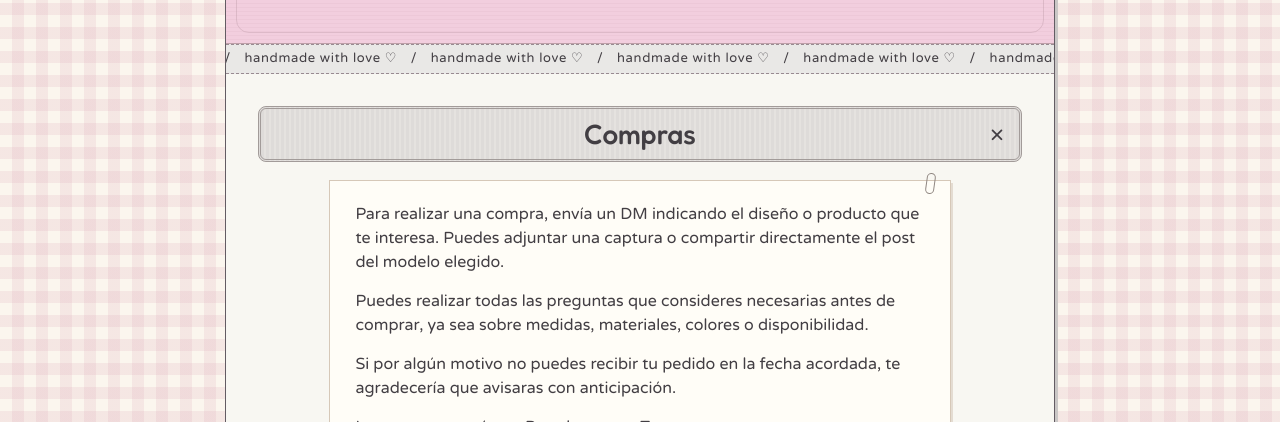
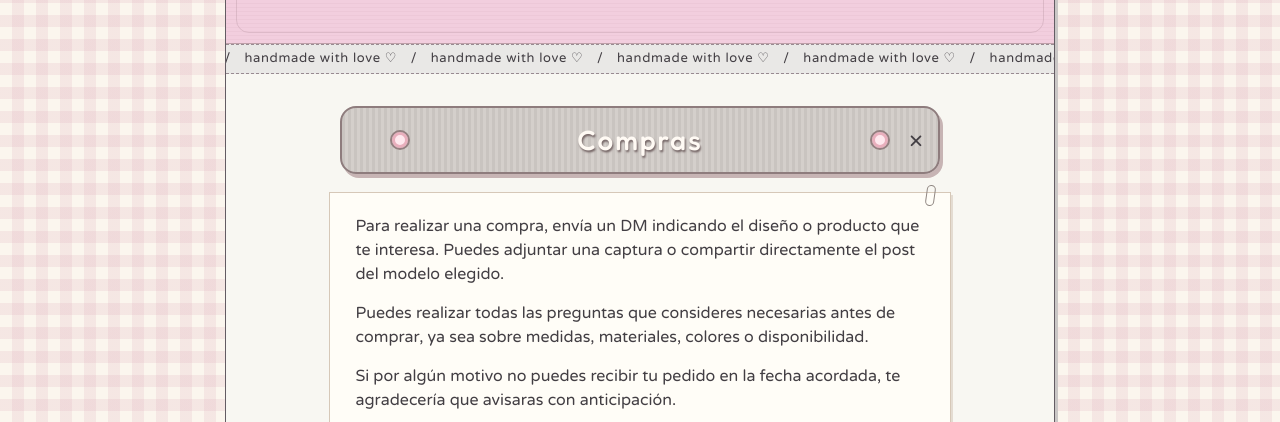
Before and after one commit to C-Daniel-Y/web_cony, a plain HTML site: page index.html in a window 1280 px wide. Both pictures are taken after a click on the button "Compras". Shown: the part 378-800 px from the top of the page. Drawn offline with Linux system fonts and the light colour scheme.

Commit message:
Actualizar cabeceras de información

```diff
--- a/index.html
+++ b/index.html
@@ -10,7 +10,7 @@
   <title>Madoi's Charms | Llaveritos hechos a mano</title>
   <link rel="icon" href="assets/mascota.svg">
   <link rel="stylesheet" href="https://fonts.googleapis.com/css2?family=Varela+Round&amp;display=swap">
-  <link rel="stylesheet" href="style.css?v=marco-ajustado">
+  <link rel="stylesheet" href="style.css?v=cabecera-info">
 </head>
 <body>
   <svg class="icon-library" aria-hidden="true" xmlns="http://www.w3.org/2000/svg"><defs>
@@ -47,7 +47,7 @@
       </div>
     </div>
     <section id="info" aria-labelledby="info-title" hidden>
-      <div class="info-head"><h2 id="info-title"></h2><button id="close" aria-label="Cerrar información">×</button></div>
+      <div class="info-head"><span class="info-dot" aria-hidden="true"></span><h2 id="info-title"></h2><span class="info-dot" aria-hidden="true"></span><button id="close" aria-label="Cerrar información">×</button></div>
       <div id="copy"></div>
     </section>
     <section class="album" aria-labelledby="gallery-title">
--- a/style.css
+++ b/style.css
@@ -152,7 +152,33 @@ footer{text-align:center;padding:6px}
 nav{gap:9px}nav button{flex-direction:column;gap:5px;padding:9px 4px;font-family:Fredoka,sans-serif;line-height:1.15;min-height:65px}
 nav button svg{border:1px solid #b4a4a5;background:var(--paper);border-radius:50%;width:26px;height:26px;padding:4px}
 nav button:first-child{background:#f5d9df}nav button:nth-child(2){background:#f6efdc}
-.info-head{background:repeating-linear-gradient(90deg,#dedbd9 0 3px,#e5e2df 3px 5px);border:3px double #a29b99}
+.info-head{
+  display:grid;
+  grid-template-columns:20px minmax(0,1fr) 20px;
+  align-items:center;
+  gap:clamp(6px,2vw,18px);
+  max-width:600px;
+  margin:auto;
+  padding:16px 48px;
+  border:2px solid #8e7c7d;
+  border-radius:16px;
+  background:repeating-linear-gradient(90deg,#c9c4c0 0 3px,#d4cfcb 3px 6px);
+  box-shadow:3px 4px 0 #c7b4b4;
+}
+.info-head h2{
+  color:#fffaf4;
+  font-size:clamp(19px,4vw,28px);
+  letter-spacing:.07em;
+  text-shadow:1px 2px 2px #766767;
+}
+.info-dot{
+  width:20px;
+  height:20px;
+  border:2px solid #947f80;
+  border-radius:50%;
+  background:#ffe8ee;
+  box-shadow:inset 0 0 0 3px #e9afbd;
+}
 #copy{position:relative;max-width:62ch;margin:18px auto 0;background:#fffdf7;border:1px solid #d6c8b8;padding:6px clamp(15px,3vw,26px) 20px;box-shadow:2px 3px 0 #e4dcd2}
 #copy::before{content:"";position:absolute;right:15px;top:-8px;width:7px;height:19px;border:1.5px solid #908782;border-radius:5px;transform:rotate(8deg)}
 .gallery{max-width:660px;margin-inline:auto}
```
